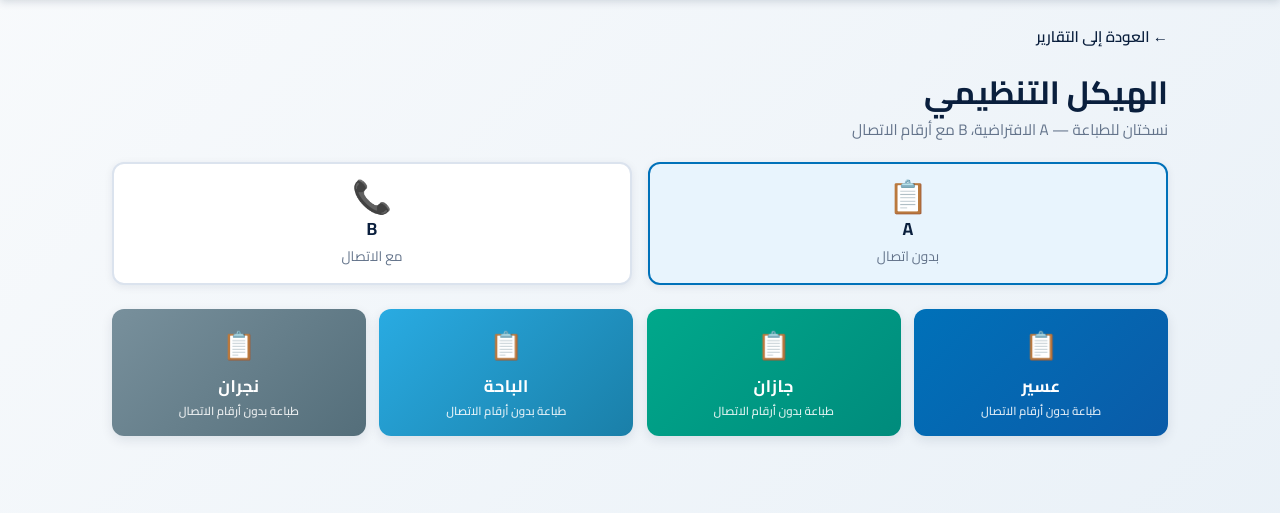
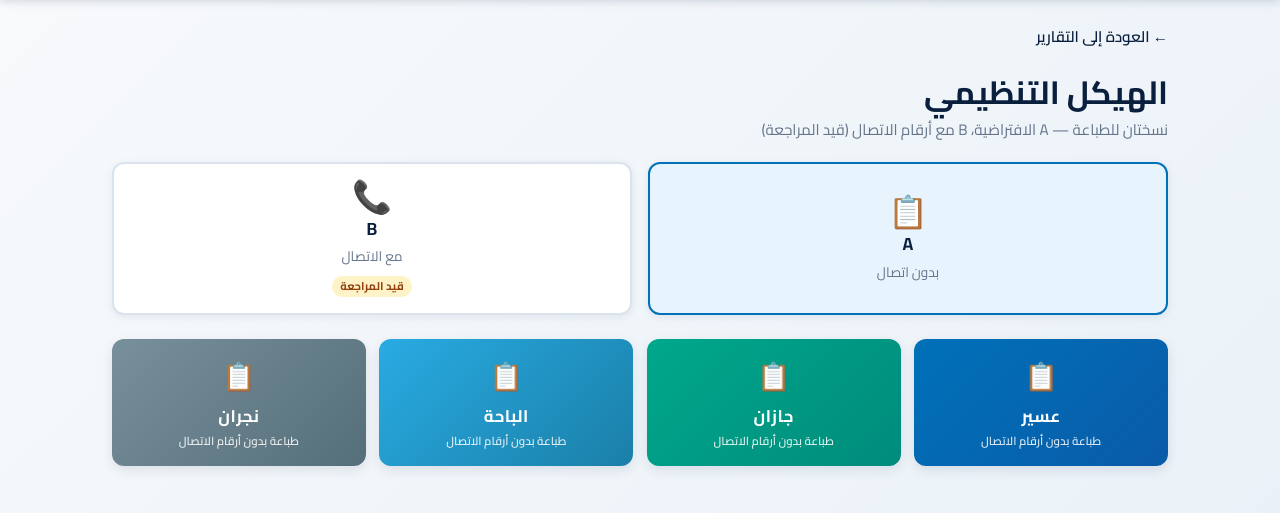
Before and after one commit to engsadat/mizan-app, a Flask app: page /reports/org-chart in a window 1280 px wide. Shown: the part 62-575 px from the top of the page. Run offline with Flask 3, Linux system fonts and the light colour scheme; the visitor is signed in with stand-in values (Sample User, id 1).

Commit message:
Mark Tel org chart B as under review and save STATUS.
Keep B available, and show قيد المراجعة on the reports cards so it is not treated as the default print.

Co-authored-by: Cursor <cursoragent@cursor.com>

```diff
--- a/app/templates/reports/index.html
+++ b/app/templates/reports/index.html
@@ -11,6 +11,7 @@
     .report-card:hover { transform: translateY(-3px); box-shadow: 0 6px 18px rgba(0,0,0,.13); color: inherit; }
     .card-icon { font-size: 2.4rem; margin-bottom: .5rem; }
     .cat-label { font-size: .7rem; font-weight: 700; letter-spacing: .08em; text-transform: uppercase; padding: 2px 10px; border-radius: 20px; }
+    .review-badge { display: inline-block; margin-right: 6px; font-size: .65rem; font-weight: 700; padding: 2px 8px; border-radius: 20px; background: #fef3c7; color: #92400e; vertical-align: middle; }
   </style>
 </head>
 <body>
@@ -58,8 +59,8 @@
     <div class="col-md-6">
       <a href="/reports/org-chart-tel" class="report-card card p-4">
         <div class="card-icon">📞</div>
-        <h6 class="fw-bold mb-1">الهيكل التنظيمي (مع الاتصال) <span class="text-muted fs-6">B</span></h6>
-        <small class="text-muted">نفس الهيكل مع رقم هاتف كل موظف</small>
+        <h6 class="fw-bold mb-1">الهيكل التنظيمي (مع الاتصال) <span class="text-muted fs-6">B</span> <span class="review-badge">قيد المراجعة</span></h6>
+        <small class="text-muted">نفس الهيكل مع رقم هاتف كل موظف — Under review</small>
       </a>
     </div>
     <div class="col-md-6">
--- a/app/templates/reports/org_chart_landing.html
+++ b/app/templates/reports/org_chart_landing.html
@@ -134,6 +134,16 @@
     .version-glyph { font-size: 2rem; line-height: 1; }
     .version-letter { font-size: 1.1rem; font-weight: 700; }
     .version-label { font-size: 0.85rem; color: #64748b; }
+    .review-badge {
+      display: inline-block;
+      margin-top: 0.35rem;
+      font-size: 0.7rem;
+      font-weight: 700;
+      padding: 2px 8px;
+      border-radius: 20px;
+      background: #fef3c7;
+      color: #92400e;
+    }
   </style>
 </head>
 <body>
@@ -149,7 +159,7 @@
   <a href="/reports/" class="back-button">← العودة إلى التقارير</a>
 
   <h1 class="page-title">الهيكل التنظيمي</h1>
-  <p class="page-subtitle">نسختان للطباعة — A الافتراضية، B مع أرقام الاتصال</p>
+  <p class="page-subtitle">نسختان للطباعة — A الافتراضية، B مع أرقام الاتصال (قيد المراجعة)</p>
 
   <div class="version-row">
     <a href="/reports/org-chart" class="version-icon{% if not with_phone %} is-active{% endif %}">
@@ -161,6 +171,7 @@
       <span class="version-glyph">📞</span>
       <span class="version-letter">B</span>
       <span class="version-label">مع الاتصال</span>
+      <span class="review-badge">قيد المراجعة</span>
     </a>
   </div>
 
@@ -169,7 +180,7 @@
       <a href="{{ base_path }}/{{ region.code }}" class="region-card card-{{ region.code }}">
         <div class="region-card-icon">{% if with_phone %}📞{% else %}📋{% endif %}</div>
         <div class="region-card-name">{{ region.name }}</div>
-        <div class="region-card-hint">{% if with_phone %}طباعة مع أرقام الاتصال{% else %}طباعة بدون أرقام الاتصال{% endif %}</div>
+        <div class="region-card-hint">{% if with_phone %}طباعة مع أرقام الاتصال — قيد المراجعة{% else %}طباعة بدون أرقام الاتصال{% endif %}</div>
       </a>
     {% endfor %}
   </div>
--- a/app/templates/reports/org_chart_view.html
+++ b/app/templates/reports/org_chart_view.html
@@ -91,7 +91,7 @@
 
 <div class="toolbar">
   <a href="{{ base_path }}">← العودة</a>
-  <span class="toolbar-title">{% if with_phone %}الهيكل التنظيمي — {{ region_name }} (مع الاتصال) B{% else %}الهيكل التنظيمي — {{ region_name }} A{% endif %}</span>
+  <span class="toolbar-title">{% if with_phone %}الهيكل التنظيمي — {{ region_name }} (مع الاتصال) B — قيد المراجعة{% else %}الهيكل التنظيمي — {{ region_name }} A{% endif %}</span>
   <div class="toolbar-spacer"></div>
   <button onclick="window.print()">🖨 طباعة (حفظ كـ PDF)</button>
 </div>
```
Also changed, not shown: STATUS.md (+7 -7 lines).
